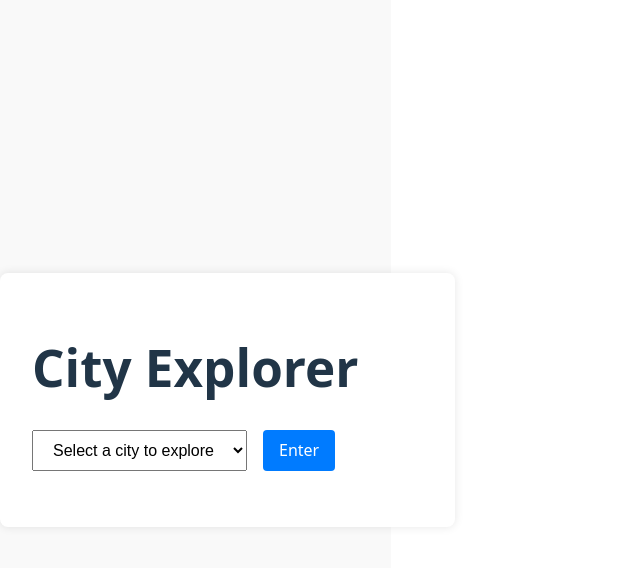
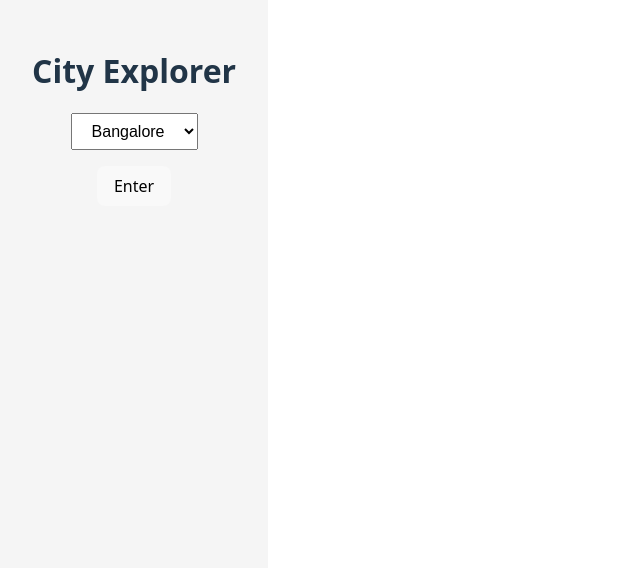
Before and after one commit to rjskomal/Agentic2, a React (Vite) app in the folder frontend/: page / in a window 1280 px wide. Shown: the top 568 px of the page, without its empty margins (0-640 px from the left). Built offline with nearby package versions, Linux system fonts and the light colour scheme.

Commit message:
Changes made for UI

```diff
--- a/frontend/src/App.css
+++ b/frontend/src/App.css
@@ -1,82 +1,56 @@
+
 .app-container {
   display: flex;
-  justify-content: center;
+  flex-direction: column;
   align-items: center;
-  flex-direction: column;
-  min-height: 100vh; /* Optional: vertically centers if page is short */
-  background-color: #f9f9f9;
+  padding: 2rem;
+  background-color: #f5f5f5;
+  min-height: 100vh;
 }
 
+h1 {
+  font-size: 2rem;
+  margin-bottom: 1rem;
+}
 
-.content-box {
+select, button {
+  margin: 0.5rem;
+  padding: 0.5rem 1rem;
+  font-size: 1rem;
+}
+
+table {
+  margin-top: 2rem;
   width: 100%;
-  max-width: 1000px;
-  margin: 0 auto; /* <-- 💡 This centers it horizontally */
-  padding: 2rem;
-  background: #fff;
-  border-radius: 8px;
+  max-width: 900px;
+  border-collapse: collapse;
+  background-color: #fff;
   box-shadow: 0 0 10px rgba(0, 0, 0, 0.1);
 }
 
-
-.controls {
-  display: flex;
-  gap: 1rem;
-  margin-bottom: 1.5rem;
-}
-
-select,
-button {
-  padding: 0.6rem 1rem;
-  font-size: 1rem;
-}
-
-button {
-  background-color: #007bff;
-  color: white;
-  border: none;
-  border-radius: 4px;
-  cursor: pointer;
-}
-
-button:hover {
-  background-color: #0056b3;
-}
-
-.center-text {
-  text-align: center;
-  font-size: 1.2rem;
-}
-
-.error-text {
-  color: red;
-  font-weight: bold;
-  text-align: center;
-}
-
-.table-container {
-  overflow-x: auto;
-}
-
-table {
-  width: 100%;
-  border-collapse: collapse;
-  margin-top: 1rem;
-}
-
-th,
-td {
-  border: 1px solid #ccc;
-  padding: 12px;
+th, td {
+  padding: 1rem;
+  border: 1px solid #ddd;
   text-align: left;
-  vertical-align: top;
 }
 
 th {
-  background-color: #f2f2f2;
+  background-color: #f0f0f0;
 }
 
 td strong {
-  display: block;
-  margin-top: 5px;
+  color: #333;
 }
+.table-container {
+  display: flex;
+  justify-content: center;
+  width: 100%;
+  margin-top: 2rem;
+}
+table {
+  width: 100%;
+  max-width: 900px;
+  border-collapse: collapse;
+  background-color: #fff;
+  box-shadow: 0 0 10px rgba(0, 0, 0, 0.1);
+}
--- a/frontend/src/App.jsx
+++ b/frontend/src/App.jsx
@@ -3,29 +3,51 @@ import axios from 'axios';
 import './App.css';
 
 function App() {
-  const [selectedCity, setSelectedCity] = useState('');
-  const [cityData, setCityData] = useState(null);
+  const [selectedCity, setSelectedCity] = useState('Bangalore');
+  const [data, setData] = useState([]);
   const [loading, setLoading] = useState(false);
   const [error, setError] = useState('');
 
   const handleExplore = async () => {
-    if (!selectedCity) {
-      setError('Please select a city.');
-      return;
-    }
-
     setLoading(true);
     setError('');
-    setCityData(null);
+    setData([]);
 
     try {
-      const response = await axios.post('http://localhost:5000/city-explore', {
+      // 1. Get tourist places
+      const promptRes = await axios.post('http://localhost:5000/prompt', {
         city: selectedCity
       });
+      const places = promptRes.data.recommendations;
 
-      setCityData(response.data);
+      // 2. Get temperature and weather
+      const tempRes = await axios.post('http://localhost:5000/temp', {
+        cities: places
+      });
+      const weatherData = tempRes.data.results;
+
+      // 3. Get transport info
+      const transportRes = await axios.post('http://localhost:5000/transport');
+      const transportData = transportRes.data.transport;
+
+      // 4. Merge data
+      const combinedData = places.map((placeName) => {
+        const weather = weatherData.find(w => w.city?.toLowerCase() === placeName.toLowerCase());
+        const transport = transportData.find(t => t.place?.toLowerCase() === placeName.toLowerCase());
+
+        return {
+          name: placeName,
+          temperature: weather?.temperature || 'N/A',
+          weatherCondition: weather?.['Weather Condition'] || 'N/A',
+          fromMajestic: transport?.fromMajestic || 'N/A',
+          fromAirport: transport?.fromAirport || 'N/A'
+        };
+      });
+
+      setData(combinedData);
     } catch (err) {
-      setError('Failed to fetch data. Please try again.');
+      console.error(err);
+      setError('Something went wrong while fetching city data.');
     } finally {
       setLoading(false);
     }
@@ -33,25 +55,18 @@ function App() {
 
   return (
     <div className="app-container">
-      <div className="content-box">
       <h1>City Explorer</h1>
+      <select value={selectedCity} onChange={(e) => setSelectedCity(e.target.value)}>
+        <option value="Bangalore">Bangalore</option>
+        {/* You can add more cities here */}
+      </select>
+      <button onClick={handleExplore} disabled={loading}>
+        {loading ? 'Loading...' : 'Enter'}
+      </button>
 
-        <div className="controls">
-          <select
-            value={selectedCity}
-            onChange={(e) => setSelectedCity(e.target.value)}
-          >
-            <option value="">Select a city to explore</option>
-            <option value="Bangalore">Bangalore</option>
-          </select>
+      {error && <p style={{ color: 'red' }}>{error}</p>}
 
-          <button onClick={handleExplore}>Enter</button>
-        </div>
-
-        {loading && <p className="center-text">Loading...</p>}
-        {error && <p className="error-text">{error}</p>}
-
-        {cityData && (
+      {data.length > 0 && (
         <div className="table-container">
         <table>
           <thead>
@@ -62,40 +77,24 @@ function App() {
             </tr>
           </thead>
           <tbody>
-                {cityData.places.map((place, index) => {
-                  const tempData = cityData.temperature.find(
-                    (t) => t.city.toLowerCase() === place.toLowerCase()
-                  );
-                  const transport = cityData.transport.find(
-                    (t) => t.place.toLowerCase() === place.toLowerCase()
-                  );
-
-                  return (
+            {data.map((place, index) => (
               <tr key={index}>
-                      <td>{place}</td>
+                <td>{place.name}</td>
+                <td>{place.temperature}, {place.weatherCondition}</td>
                 <td>
-                        {tempData
-                          ? `${tempData.temperature}, ${tempData["Weather Condition"]}`
-                          : 'N/A'}
-                      </td>
-                      <td>
-                        {transport ? (
-                          <>
-                            <div><strong>From Majestic:</strong> {transport.fromMajestic}</div>
-                            <div><strong>From Airport:</strong> {transport.fromAirport}</div>
-                          </>
-                        ) : 'N/A'}
+                  <strong>From Majestic:</strong> {place.fromMajestic}<br />
+                  <strong>From Airport:</strong> {place.fromAirport}
                 </td>
               </tr>
-                  );
-                })}
+            ))}
           </tbody>
         </table>
         </div>
       )}
     </div>
-    </div>
   );
+
+
 }
 
 export default App;
```
Also changed, not shown: 1 other file (tests, documents, lock files or other folders). Lines whose indentation alone changed are shown as unchanged.
